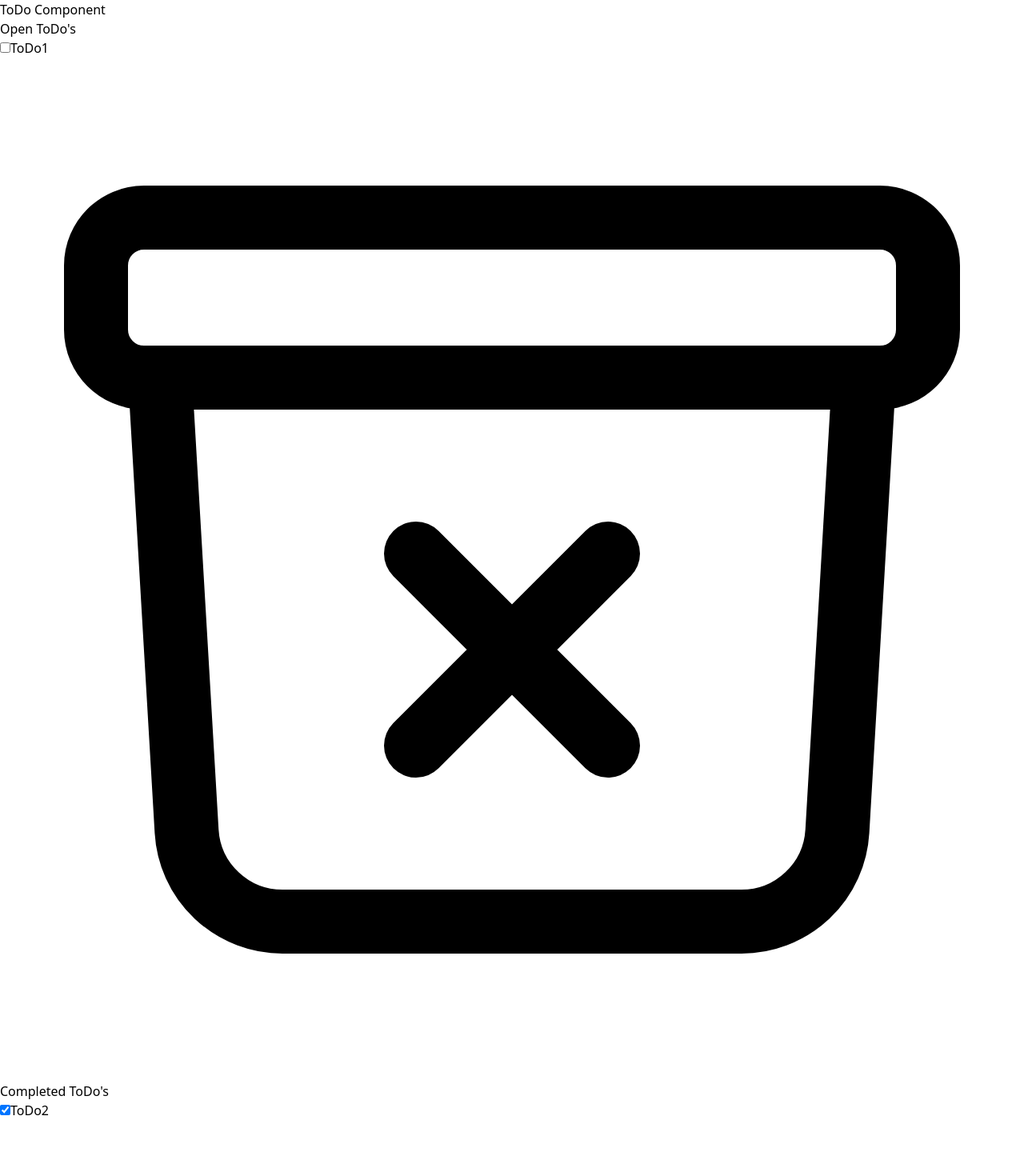
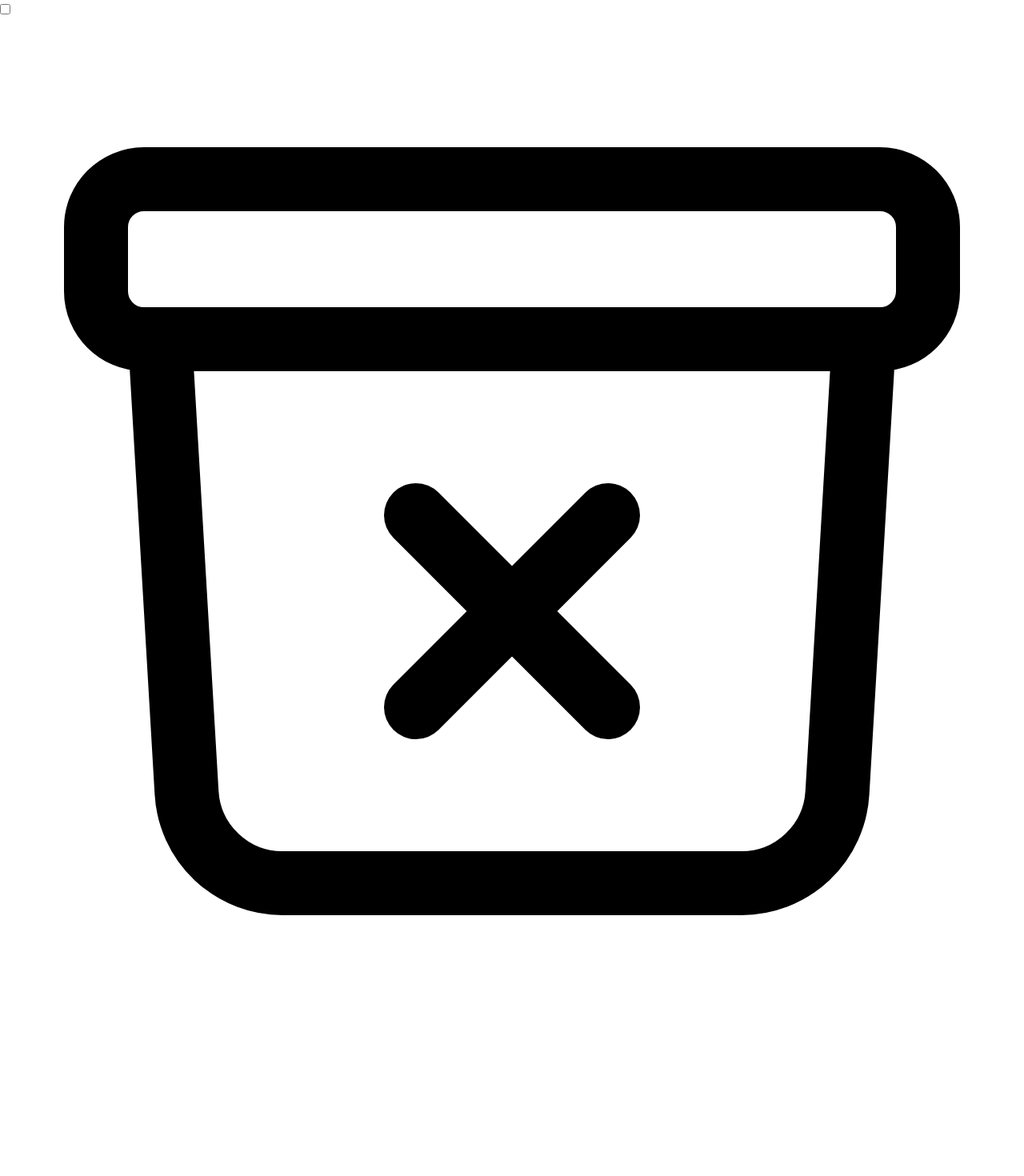
Before and after one commit to guenyoo/macromedia-frameworks-01-react, a React (Vite) app: page / in a window 1280 px wide. Shown: the top 1470 px of the page at 80% size. After the commit the page ends 1304 px from the top, so only its background shows below. Built offline with nearby package versions, Linux system fonts and the light colour scheme.

Commit message:
Todo Component initial

```diff
--- a/src/components/Todo.jsx
+++ b/src/components/Todo.jsx
@@ -1,38 +1,19 @@
+/* eslint-disable react/prop-types */
 import { ArchiveBoxXMarkIcon } from '@heroicons/react/24/outline';
 
-const Todo = () => {
+const Todo = (props) => {
   return (
-    <div className="grid gap-5">
-      <h2 className="text-2xl font-semibold text-red">ToDo Component</h2>
-      <section className="grid gap-3">
-        <h3 className="text-xl ">Open ToDo's</h3>
-        <div className="grid grid-cols-3 grid-flow-col auto-cols-max border border-slate-300 rounded p-3">
-          <input type="checkbox" id="ToDo1" className="mr-auto" />
-          <label htmlFor="ToDo1">ToDo1</label>
-          <ArchiveBoxXMarkIcon
-            onClick={console.log}
-            className="w-6 h-6 ml-auto"
-          />
-        </div>
-      </section>
-
-      <section className="grid gap-3">
-        <h3 className="text-xl ">Completed ToDo's</h3>
-        <div className="grid grid-cols-3 grid-flow-col auto-cols-max border border-slate-300 rounded p-3">
-          <input
-            type="checkbox"
-            id="ToDo2"
-            className="mr-auto"
-            defaultChecked
-          />
-          <label htmlFor="ToDo2">ToDo2</label>
-          <ArchiveBoxXMarkIcon
-            onClick={console.log}
-            className="w-6 h-6 ml-auto"
-          />
-        </div>
-      </section>
-    </div>
+    <article className="grid grid-cols-3 grid-flow-col auto-cols-max border border-slate-300 rounded p-3">
+      <input
+        type="checkbox"
+        id={props.id}
+        className="mr-auto"
+        defaultChecked={props.completed}
+        onChange={() => props.changeHandler(props.id)}
+      />
+      <label htmlFor={props.id}>{props.name}</label>
+      <ArchiveBoxXMarkIcon onClick={console.log} className="w-6 h-6 ml-auto" />
+    </article>
   );
 };
 
```
